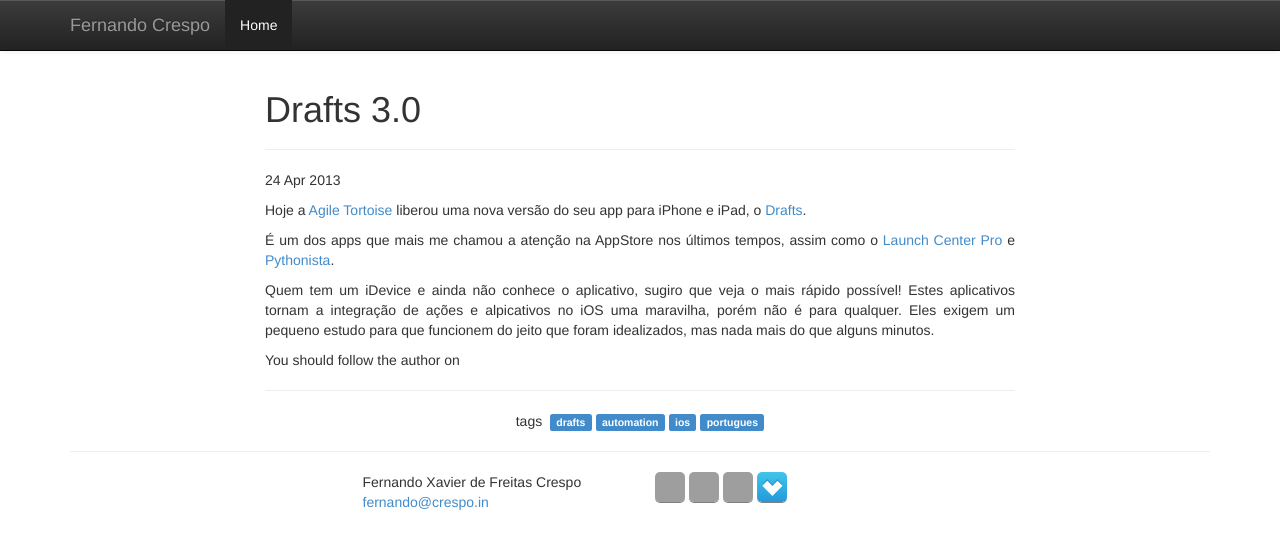
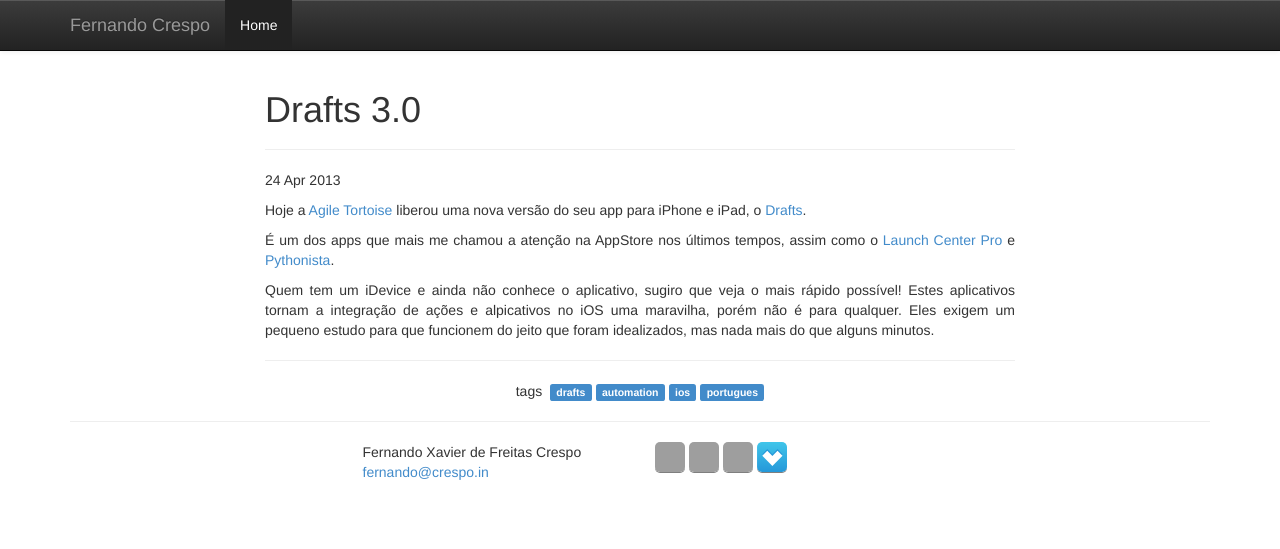
Before and after one commit to fcrespo82/fcrespo82.github.io, a Jekyll site: the page built from _posts/2013-04-24-Drafts-3.0.txt, in a window 1280 px wide. Shown: the top 549 px of the page. Built offline with Jekyll 4.4.1, drawn with Linux system fonts in a browser that asks for light colours; nearby versions of some CDN libraries; grey boxes are pictures that could not be loaded.

Commit message:
Removed 'You should follow…' until I found some better way

```diff
--- a/_layouts/post.html
+++ b/_layouts/post.html
@@ -10,9 +10,6 @@
 		<p class="meta">{{ page.date | date_to_string }}</p>
 		<div class="post text-justify" >
 			{{ content }}
-		</div>
-		<div class="footer">
-			You should follow the author on
 		</div>
 		<hr/>
 		<div class="categories text-center">tags&nbsp;
```
